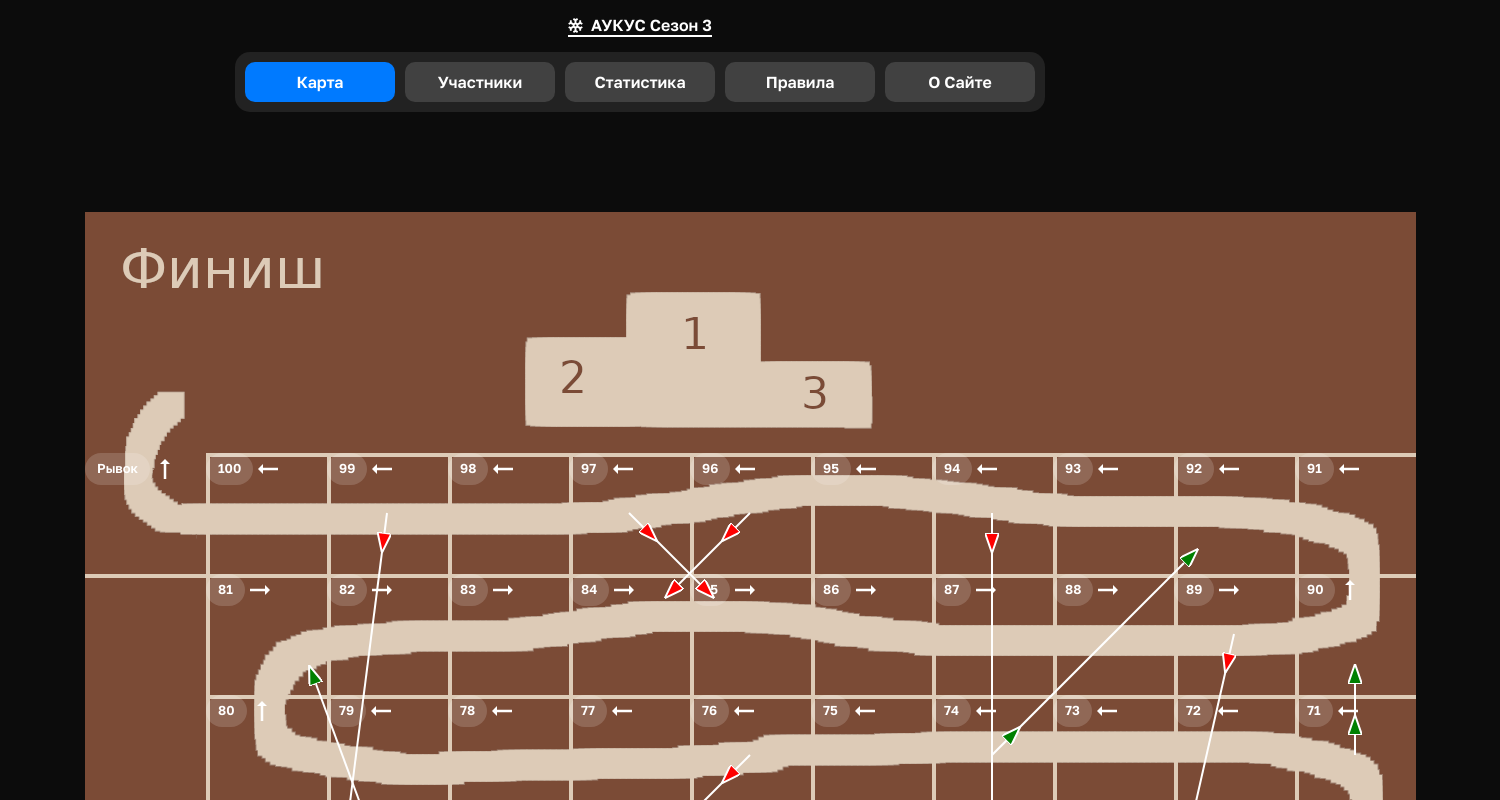
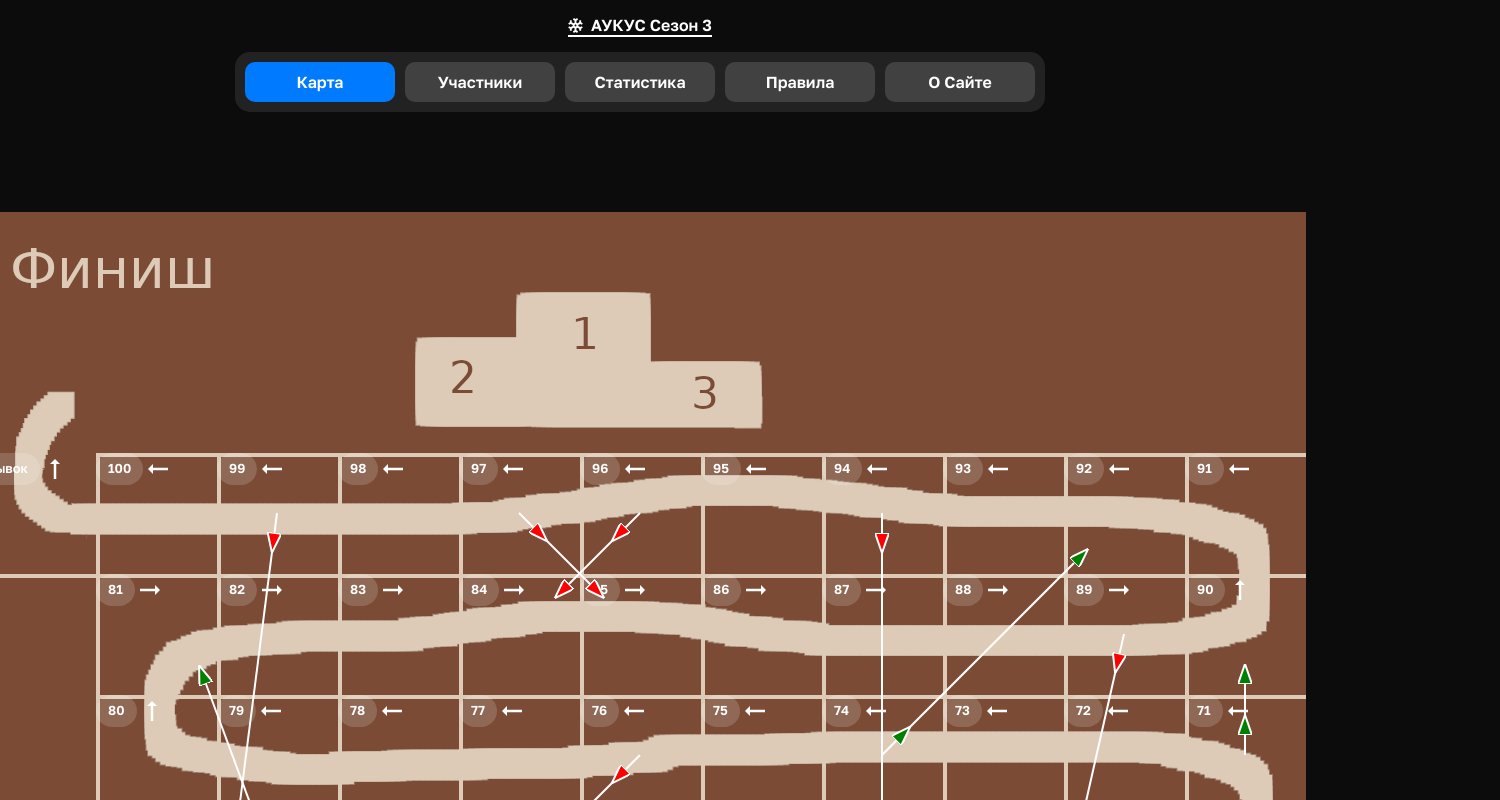
Before and after one commit to i7d3v3l0p3r/aukus-frontend, a React (Create React App) app: page / in a window 1280 px wide. Shown: the top 800 px of the page, 1500 px wide, since content can reach past the window. Built offline with nearby package versions, Linux system fonts and the light colour scheme.

Commit message:
Fix map not centered on large monitors

```diff
--- a/src/pages/map/MapPage.tsx
+++ b/src/pages/map/MapPage.tsx
@@ -7,7 +7,12 @@ export default function MapPage() {
   return (
     <Box>
       <MainMenu currentPage={'map'} />
-      <Box alignContent={'center'} display="flex" alignItems="center">
+      <Box
+        alignContent={'center'}
+        display="flex"
+        alignItems="center"
+        justifyContent={'center'}
+      >
         <MapComponent />
       </Box>
       <BottomSection />
```
